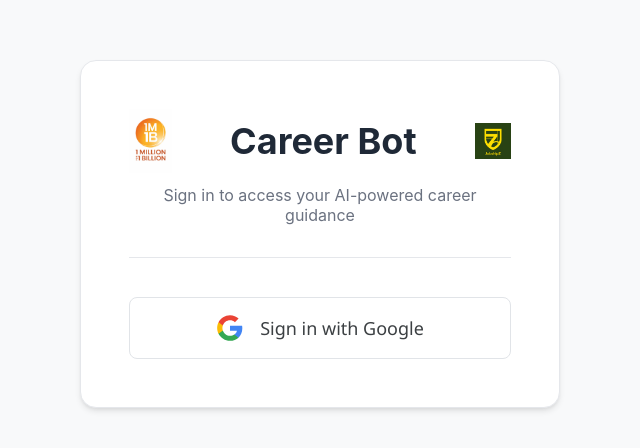
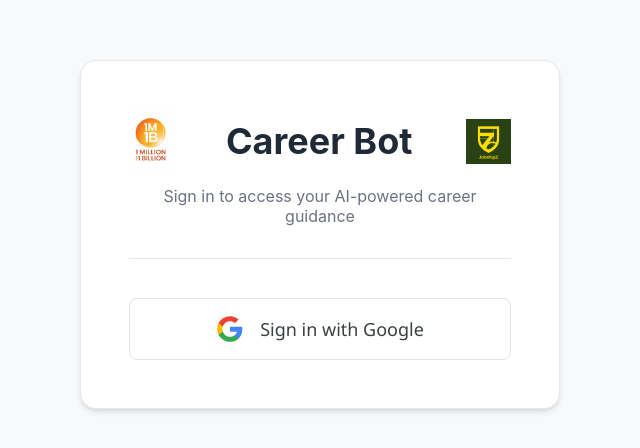
Before and after one commit to henil451807/carrer-bot-frontend, a React (Vite) app: page /login in a window 1280 px wide. Shown: the part 166-614 px from the top of the page, without its empty margins (320-960 px from the left). Built offline with nearby package versions, Linux system fonts and the light colour scheme.

Commit message:
font and logo related changes in the login page and, email contact dialog

```diff
--- a/src/Comps/ContactMenu/ContactMenu.tsx
+++ b/src/Comps/ContactMenu/ContactMenu.tsx
@@ -109,7 +109,7 @@ const ContactMenu = () => {
                 (e.currentTarget.style.textDecoration = "none")
               }
             >
-              Contact jobshipz@flaunch.io
+              Contact <br/> jobshipz@flaunch.io
             </a>
           </div>
         </div>
--- a/src/components/Login/LoginPage.scss
+++ b/src/components/Login/LoginPage.scss
@@ -120,11 +120,11 @@ body {
 }
 
 .login-header__logo-img:first-child {
-  height: 64px;
+  height: 65px;
 }
 
 .login-header__logo-img:last-child {
-  height: 36px;
+  height: 45px;
 }
 
 .login-header__title {
```
